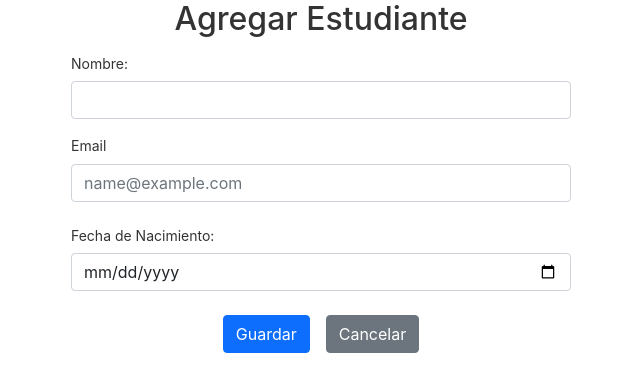
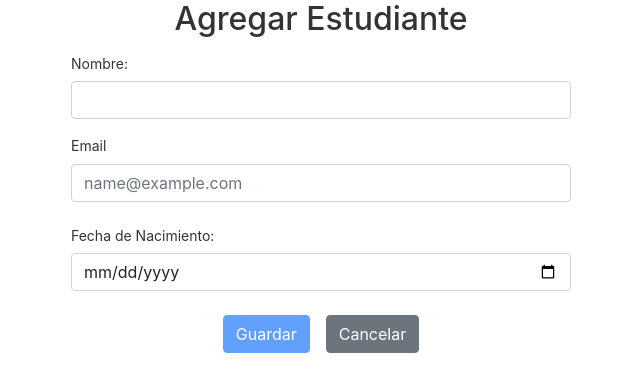
Before and after one commit to nogardark/adscripcion-cli, an Angular app: page /addStudent in a window 1280 px wide. Shown: the top 392 px of the page, without its empty margins (319-959 px from the left). Built offline with nearby package versions, Linux system fonts and the light colour scheme.

Commit message:
disabled button

```diff
--- a/src/app/student-form/student-form.component.html
+++ b/src/app/student-form/student-form.component.html
@@ -18,7 +18,7 @@
                     <input type="date" class="form-control" value="2017-06-01" formControlName="birthDate"/>
                   </div>
                   <div class="text-center">
-                    <button type="submit" class="btn btn-primary m-2"  >Guardar</button>
+                    <button type="submit" class="btn btn-primary m-2" [disabled]="formStudent.invalid" >Guardar</button>
                     <button type="button" class="btn btn-secondary m-2" routerLink="/">Cancelar</button>
                 </div>
             </form>
```
